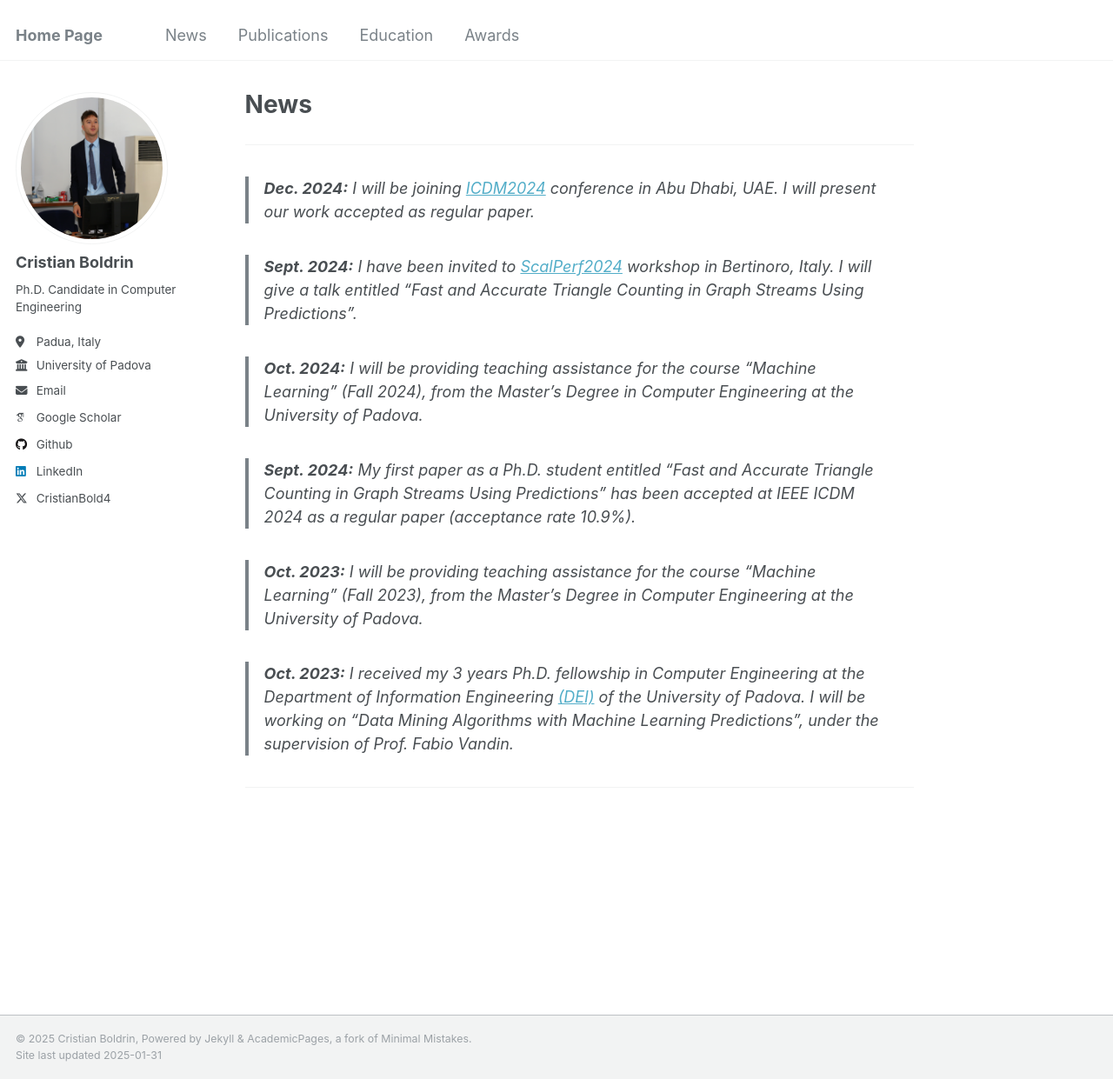
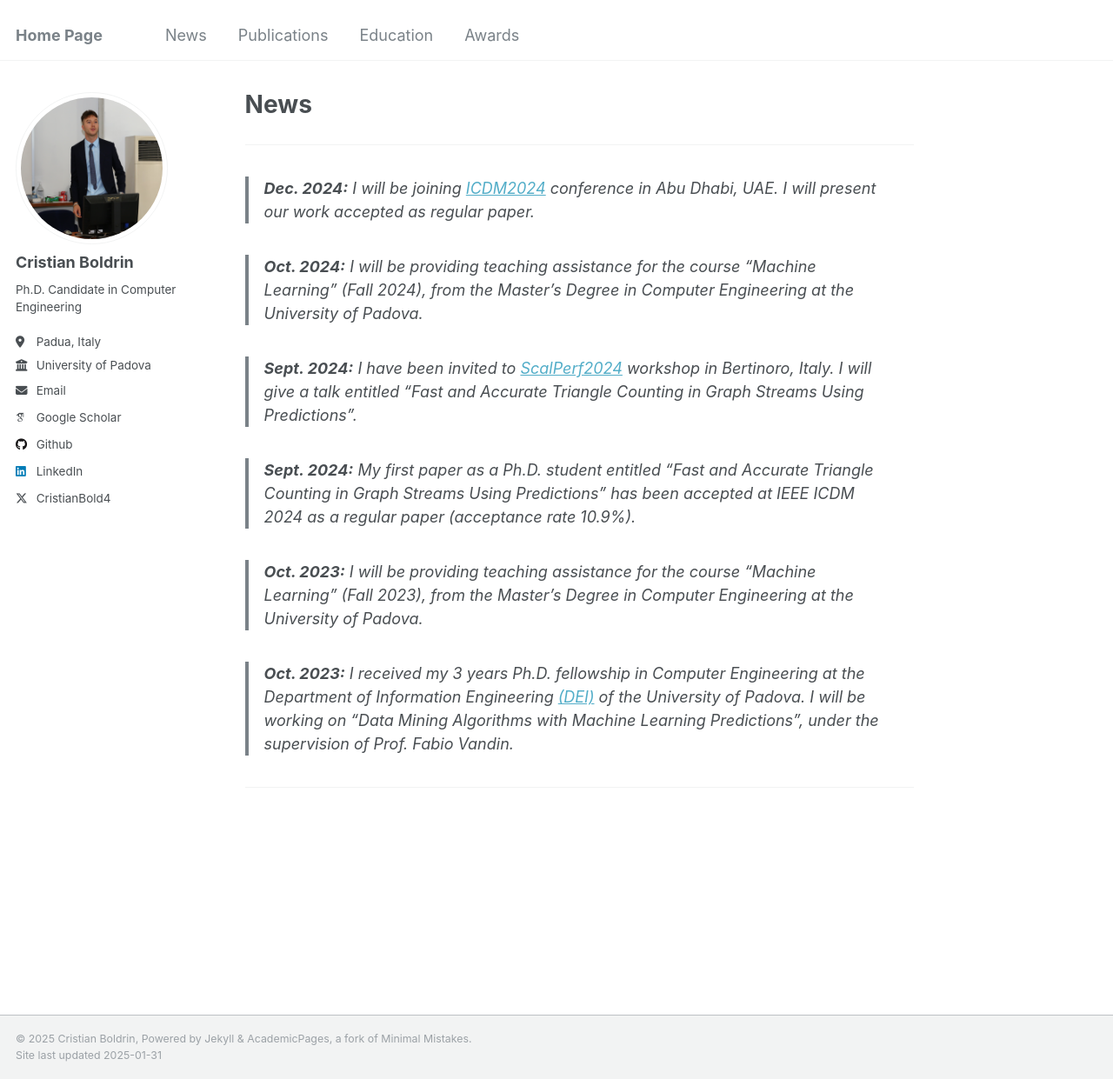
Before and after one commit to cristianboldrin/cristianboldrin.github.io, a Jekyll site: the page built from _pages/news.md, in a window 1280 px wide and 1241 px high. Shown: the whole window at 87% size. Built offline with Jekyll 4.4.1, drawn with Linux system fonts in a browser that asks for light colours; some web fonts are replaced.

Commit message:
fix order of news

```diff
--- a/_pages/news.md
+++ b/_pages/news.md
@@ -16,10 +16,10 @@ ___
 
 > **Dec. 2024:** I will be joining [ICDM2024](https://icdm2024.org/) conference in Abu Dhabi, UAE. I will present our work accepted as regular paper.
 
+> **Oct. 2024:** I will be providing teaching assistance for the course "Machine Learning" (Fall 2024), from the Master's Degree in Computer Engineering at the University of Padova.
+
 > **Sept. 2024:** I have been invited to [ScalPerf2024](https://scalperf24.bici.events/home) workshop in Bertinoro, Italy.
 I will give a talk entitled "Fast and Accurate Triangle Counting in Graph Streams Using Predictions".
-
-> **Oct. 2024:** I will be providing teaching assistance for the course "Machine Learning" (Fall 2024), from the Master's Degree in Computer Engineering at the University of Padova.
 
 > **Sept. 2024:** My first paper as a Ph.D. student entitled "Fast and Accurate Triangle Counting in Graph Streams Using Predictions" has been accepted at IEEE ICDM 2024 as a regular paper (acceptance rate 10.9%).
 
```
